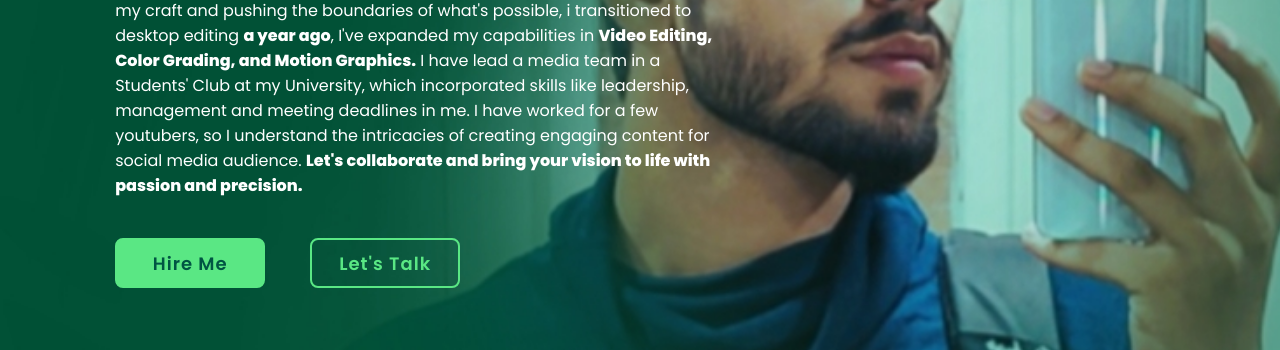
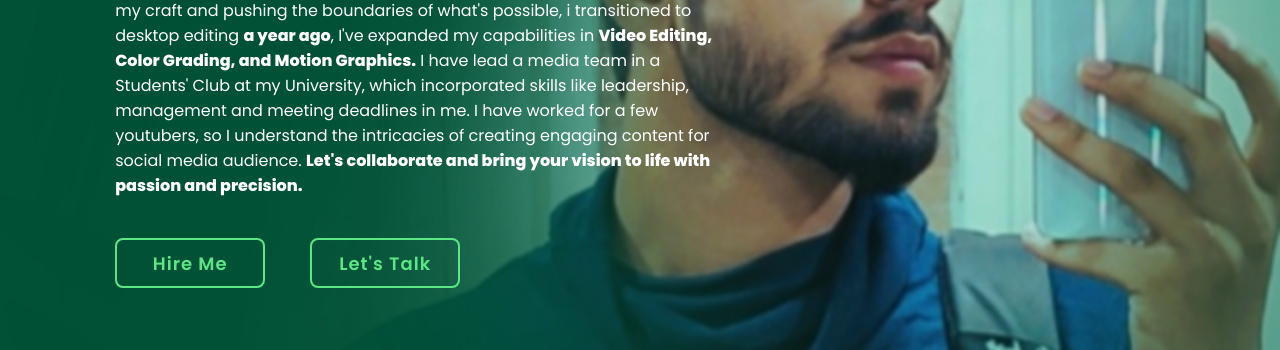
Before and after one commit to ANSH-KAUSHAL/Video-Editing-Portfolio-main, a plain HTML site: page index.html in a window 1280 px wide. Shown: the part 348-698 px from the top of the page. Drawn offline with nearby package versions, Linux system fonts and the light colour scheme; files whose address does not match are found by name.

Commit message:
photo change home

```diff
--- a/style.css
+++ b/style.css
@@ -87,7 +87,7 @@ section {
     display: flex;
     align-items: center;
     padding: 0 9%;
-    background: url('/images/jenwin\ close\ up.jpg') no-repeat;
+    background: url('C:\Users\Shiv\OneDrive\Desktop\Video-Editing-Portfolio-main\images\jenwin close up.jpg') no-repeat;
     background-size: cover;
     background-position: center;
     ;
@@ -169,31 +169,45 @@ section {
     align-items: center;
     width: 15rem;
     height: 100%;
-    background: var(--main-color);
+    background: var(--bg-color);
     border: .2rem solid var(--main-color);
     border-radius: .8rem;
     font-size: 1.8rem;
     font-weight: 600;
     letter-spacing: .1rem;
-    color: var(--bg-color);
+    color: var(--main-color);
     z-index: 1;
     overflow: hidden;
     transition: .5s;
 }
 
 
-.btn-box .btn:nth-child(2) {
+    .btn-box .btn:nth-child(2) {
     background: transparent;
     color: var(--main-color);
 }
 
 .btn-box .btn:nth-child(2):hover {
     color: var(--bg-color);
+
+}
+.btn-box .btn:nth-child(1) {
+    background: transparent;
+    color: var(--main-color);
+}
+
+.btn-box .btn:nth-child(1):hover {
+    color: var(--bg-color);
+
+}
+.btn-box .btn:nth-child(1)::before {
+    background: var(--main-color);
 }
 
 .btn-box .btn:nth-child(2)::before {
     background: var(--main-color);
 }
+
 
 .btn-box .btn::before {
     content: '';
@@ -205,6 +219,7 @@ section {
     background: var(--bg-color);
     z-index: -1;
     transition: .5s;
+
 }
 
 .btn-box .btn:hover::before {
```
